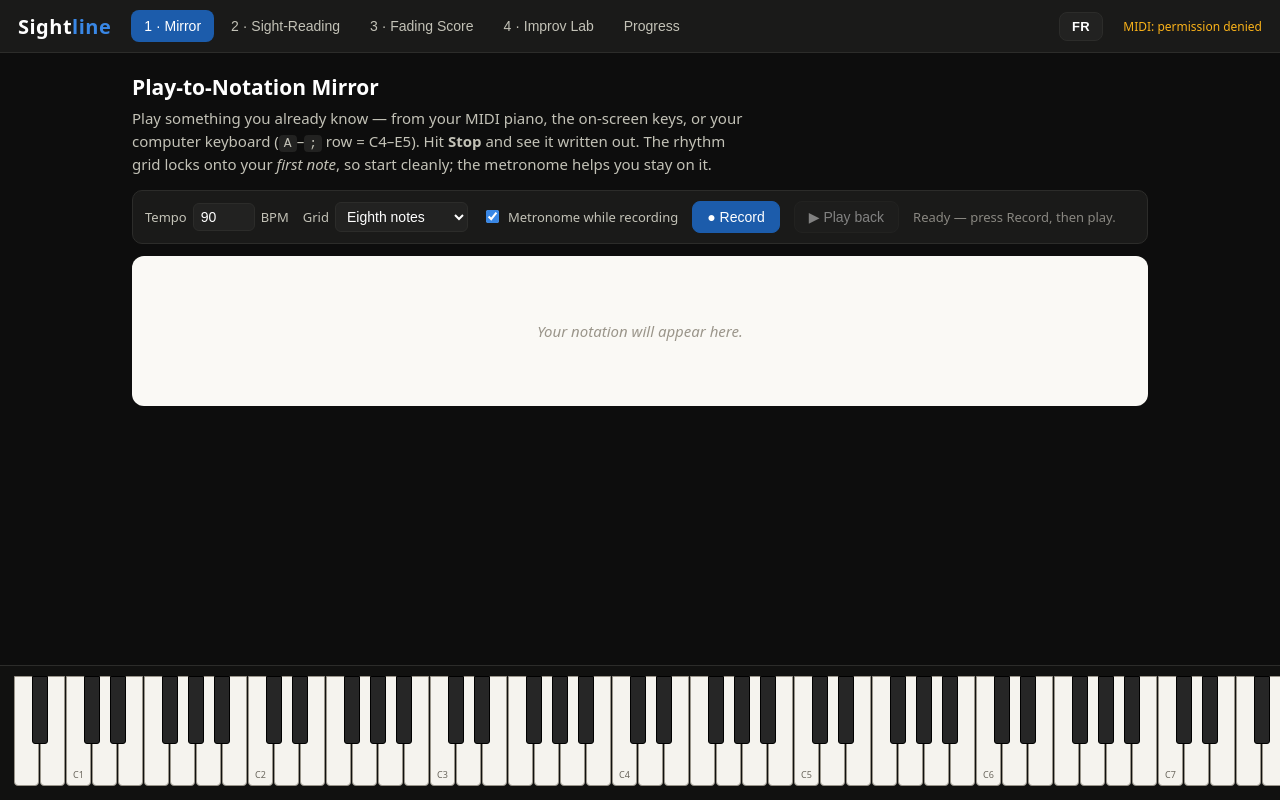
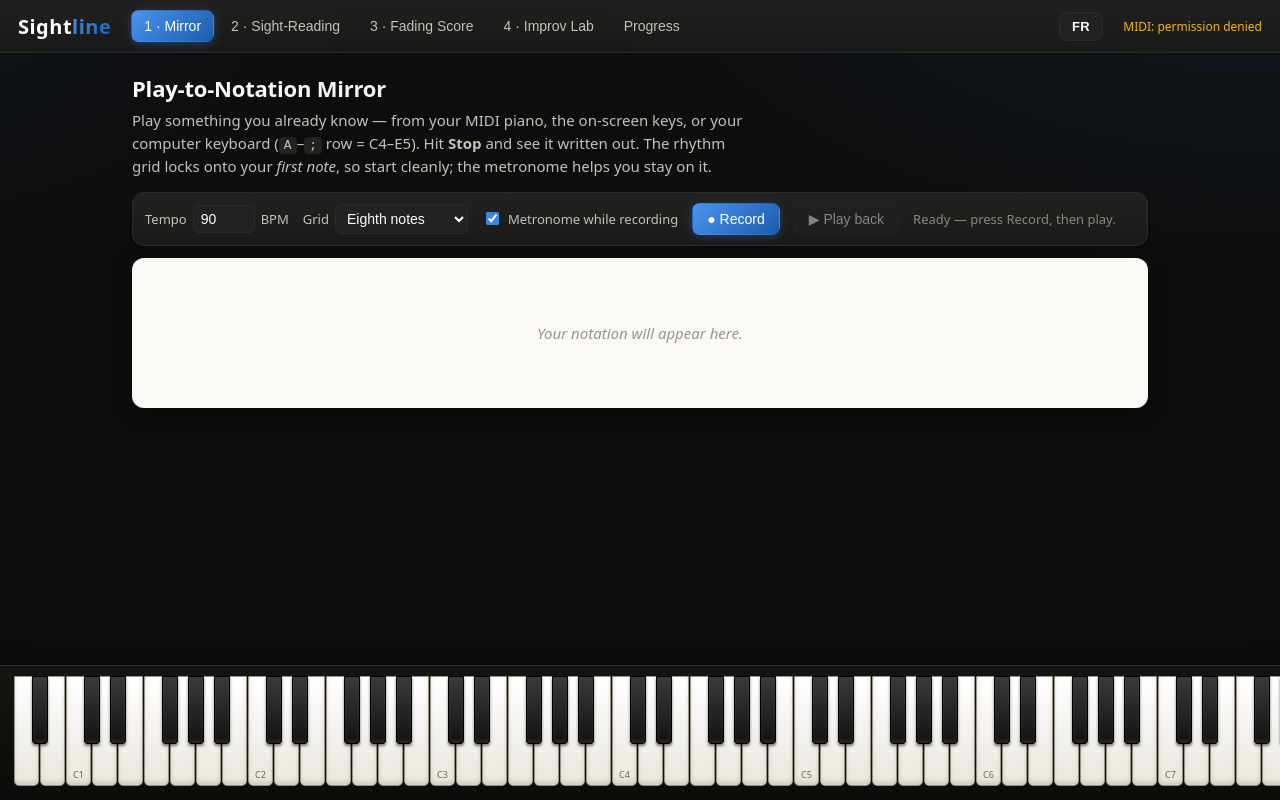
Before and after one commit to enzo405/Sightline, a website built with Vite: page index.html in a window 1280 px wide. Built offline with nearby package versions, Linux system fonts and the light colour scheme.

Commit message:
Polish UI: depth, gradients, transitions, nicer piano keys
Pure-CSS pass (no JS library, bundle unchanged): sticky blurred header,
gradient-text brand, tab/button/input transitions and focus rings, lifted
tiles/panels, pedal-friendly piano keys with gradients and shadows.

Co-Authored-By: Claude Opus 4.8 <noreply@anthropic.com>

```diff
--- a/src/style.css
+++ b/src/style.css
@@ -15,6 +15,11 @@
   --good: #0ca30c;
   --bad: #d03b3b;
   --paper: #faf9f5;
+  --radius: 12px;
+  --shadow-1: 0 1px 2px rgba(0,0,0,0.3);
+  --shadow-2: 0 6px 20px rgba(0,0,0,0.35);
+  --accent-grad: linear-gradient(135deg, #4a93ef, #1c5cab);
+  --ease: 160ms cubic-bezier(0.4, 0, 0.2, 1);
 }
 
 html, body {
@@ -23,68 +28,117 @@ html, body {
   color: var(--ink);
   font-family: system-ui, -apple-system, "Segoe UI", sans-serif;
   font-size: 15px;
+  -webkit-font-smoothing: antialiased;
+  text-rendering: optimizeLegibility;
+}
+
+body {
+  background:
+    radial-gradient(1200px 600px at 100% -10%, rgba(57,135,229,0.10), transparent 60%),
+    radial-gradient(900px 500px at -10% 0%, rgba(57,135,229,0.06), transparent 55%),
+    var(--bg);
 }
 
 #app { display: flex; flex-direction: column; height: 100vh; }
+
+/* keyboard focus ring for accessibility */
+:focus-visible { outline: 2px solid var(--accent); outline-offset: 2px; }
 
 /* ---------- header ---------- */
 .app-header {
   display: flex; align-items: center; gap: 20px;
   padding: 10px 18px;
-  background: var(--panel);
+  background: linear-gradient(180deg, rgba(34,34,33,0.92), rgba(26,26,25,0.92));
+  backdrop-filter: blur(8px);
   border-bottom: 1px solid var(--line);
+  box-shadow: var(--shadow-1);
   flex-wrap: wrap;
+  position: sticky; top: 0; z-index: 20;
 }
-.brand { font-size: 20px; font-weight: 700; letter-spacing: 0.5px; }
-.brand span { color: var(--accent); }
+.brand {
+  font-size: 20px; font-weight: 700; letter-spacing: 0.5px;
+}
+.brand span {
+  background: var(--accent-grad); -webkit-background-clip: text;
+  background-clip: text; color: transparent;
+}
 .tabs { display: flex; gap: 4px; flex: 1; flex-wrap: wrap; }
 .tab {
   background: none; border: 1px solid transparent; color: var(--ink-2);
   padding: 7px 12px; border-radius: 8px; cursor: pointer; font-size: 14px;
+  transition: background var(--ease), color var(--ease), border-color var(--ease);
 }
 .tab:hover { background: var(--panel-2); color: var(--ink); }
-.tab.active { background: var(--accent-deep); color: #fff; }
+.tab.active {
+  background: var(--accent-grad); color: #fff; border-color: transparent;
+  box-shadow: 0 2px 10px rgba(57,135,229,0.35);
+}
 .midi-status { font-size: 12px; color: var(--muted); max-width: 260px; }
 .midi-status.ok { color: var(--good); }
 .midi-status.warn { color: #fab219; }
 .lang-toggle {
   background: var(--panel-2); border: 1px solid var(--line); color: var(--ink);
   padding: 6px 12px; border-radius: 8px; cursor: pointer; font-size: 13px; font-weight: 600;
-  letter-spacing: 0.5px;
+  letter-spacing: 0.5px; transition: border-color var(--ease), color var(--ease), background var(--ease);
 }
 .lang-toggle:hover { border-color: var(--accent); color: var(--accent); }
+.lang-toggle:active { transform: translateY(1px); }
 
 /* ---------- main ---------- */
 main {
   flex: 1; overflow-y: auto; padding: 18px 22px 30px;
   max-width: 1060px; width: 100%; margin: 0 auto;
 }
-.feature-intro h2 { margin: 2px 0 6px; font-size: 21px; }
+.feature-intro h2 {
+  margin: 2px 0 6px; font-size: 22px; letter-spacing: -0.2px;
+  background: linear-gradient(90deg, #ffffff, #c3c2b7);
+  -webkit-background-clip: text; background-clip: text; color: transparent;
+}
 .feature-intro p { color: var(--ink-2); margin: 0 0 14px; line-height: 1.5; max-width: 72ch; }
 .feature-intro code { background: var(--panel-2); padding: 1px 5px; border-radius: 4px; font-size: 13px; }
 
 .toolbar {
   display: flex; align-items: center; gap: 14px; flex-wrap: wrap;
-  padding: 10px 12px; background: var(--panel); border: 1px solid var(--line);
-  border-radius: 10px; margin-bottom: 12px;
+  padding: 10px 12px;
+  background: linear-gradient(180deg, var(--panel-2), var(--panel));
+  border: 1px solid var(--line);
+  border-radius: var(--radius); margin-bottom: 12px; box-shadow: var(--shadow-1);
 }
 .toolbar label { color: var(--ink-2); font-size: 13px; display: flex; align-items: center; gap: 6px; }
 .toolbar .num { width: 62px; }
 input[type="number"], select {
   background: var(--panel-2); color: var(--ink); border: 1px solid var(--line);
   border-radius: 6px; padding: 5px 7px; font-size: 14px;
+  transition: border-color var(--ease), box-shadow var(--ease);
+}
+input[type="number"]:focus, select:focus {
+  outline: none; border-color: var(--accent);
+  box-shadow: 0 0 0 3px rgba(57,135,229,0.22);
 }
 .check input { accent-color: var(--accent); }
 
 .btn {
   background: var(--panel-2); color: var(--ink); border: 1px solid var(--line);
   border-radius: 8px; padding: 7px 14px; font-size: 14px; cursor: pointer;
+  transition: background var(--ease), border-color var(--ease), transform var(--ease), box-shadow var(--ease);
 }
 .btn:hover { border-color: var(--muted); }
-.btn.primary { background: var(--accent-deep); border-color: var(--accent-deep); }
-.btn.primary:hover { background: var(--accent); }
-.btn:disabled { opacity: 0.45; cursor: default; }
-.btn.recording { background: var(--bad); border-color: var(--bad); }
+.btn:active { transform: translateY(1px); }
+.btn.primary {
+  background: var(--accent-grad); border-color: transparent; color: #fff;
+  box-shadow: 0 2px 10px rgba(57,135,229,0.3);
+}
+.btn.primary:hover { filter: brightness(1.08); box-shadow: 0 4px 16px rgba(57,135,229,0.45); }
+.btn:disabled { opacity: 0.45; cursor: default; transform: none; box-shadow: none; }
+.btn.recording {
+  background: var(--bad); border-color: var(--bad); color: #fff;
+  box-shadow: 0 0 0 0 rgba(208,59,59,0.6); animation: pulse 1.4s infinite;
+}
+@keyframes pulse {
+  0% { box-shadow: 0 0 0 0 rgba(208,59,59,0.5); }
+  70% { box-shadow: 0 0 0 8px rgba(208,59,59,0); }
+  100% { box-shadow: 0 0 0 0 rgba(208,59,59,0); }
+}
 
 .status-text { color: var(--muted); font-size: 13px; }
 .level-badge {
@@ -95,9 +149,9 @@ input[type="number"], select {
 
 /* notation paper */
 .score-paper {
-  background: var(--paper); border-radius: 12px; padding: 14px 10px;
+  background: var(--paper); border-radius: var(--radius); padding: 14px 10px;
   overflow-x: auto; min-height: 120px;
-  box-shadow: 0 1px 0 rgba(255,255,255,0.06) inset;
+  box-shadow: var(--shadow-2);
 }
 .score-paper.empty {
   display: flex; align-items: center; justify-content: center;
@@ -114,9 +168,13 @@ input[type="number"], select {
 .result-tiles, .stat-row { display: flex; gap: 10px; flex-wrap: wrap; margin: 10px 0; }
 .result-tiles.wide { margin-bottom: 18px; }
 .tile {
-  background: var(--panel); border: 1px solid var(--line); border-radius: 10px;
+  background: linear-gradient(180deg, var(--panel-2), var(--panel));
+  border: 1px solid var(--line); border-radius: var(--radius);
   padding: 10px 16px; min-width: 120px; flex: 0 1 auto;
+  box-shadow: var(--shadow-1);
+  transition: transform var(--ease), box-shadow var(--ease), border-color var(--ease);
 }
+.tile:hover { transform: translateY(-2px); box-shadow: var(--shadow-2); border-color: var(--muted); }
 .tile-num { font-size: 26px; font-weight: 700; }
 .tile-num.good { color: #4ade80; }
 .tile-num.mid { color: #fab219; }
@@ -130,16 +188,23 @@ input[type="number"], select {
 /* ---------- improv ---------- */
 .chord-timeline { display: flex; gap: 6px; flex-wrap: wrap; margin: 4px 0 14px; }
 .chord-chip {
-  background: var(--panel); border: 1px solid var(--line); border-radius: 8px;
+  background: linear-gradient(180deg, var(--panel-2), var(--panel));
+  border: 1px solid var(--line); border-radius: 8px;
   padding: 10px 0; width: 64px; text-align: center; font-weight: 600; font-size: 15px;
-  color: var(--ink-2); cursor: pointer;
+  color: var(--ink-2); cursor: pointer; box-shadow: var(--shadow-1);
+  transition: transform var(--ease), border-color var(--ease), color var(--ease), box-shadow var(--ease);
 }
-.chord-chip.active { background: var(--accent-deep); border-color: var(--accent); color: #fff; }
+.chord-chip:hover { border-color: var(--muted); color: var(--ink); transform: translateY(-1px); }
+.chord-chip.active {
+  background: var(--accent-grad); border-color: transparent; color: #fff;
+  box-shadow: 0 2px 10px rgba(57,135,229,0.35);
+}
 .improv-grid { display: grid; grid-template-columns: 1fr 1fr; gap: 14px; }
 @media (max-width: 860px) { .improv-grid { grid-template-columns: 1fr; } }
 .panel {
-  background: var(--panel); border: 1px solid var(--line); border-radius: 12px;
-  padding: 14px 16px;
+  background: linear-gradient(180deg, var(--panel-2), var(--panel));
+  border: 1px solid var(--line); border-radius: var(--radius);
+  padding: 14px 16px; box-shadow: var(--shadow-1);
 }
 .panel h3 { margin: 0 0 8px; font-size: 15px; color: var(--ink); }
 .muted { color: var(--muted); font-size: 13px; line-height: 1.45; }
@@ -182,17 +247,27 @@ input[type="number"], select {
 .fade-dot.on { background: var(--accent); border-color: var(--accent); }
 
 /* ---------- piano ---------- */
-footer { background: #111110; border-top: 1px solid var(--line); }
+footer {
+  background: linear-gradient(180deg, #141413, #0b0b0a);
+  border-top: 1px solid var(--line);
+  box-shadow: 0 -4px 20px rgba(0,0,0,0.4);
+}
 .piano-wrap { overflow-x: auto; padding: 10px 14px 14px; }
 .piano { position: relative; height: 110px; margin: 0 auto; }
-.pkey { position: absolute; top: 0; cursor: pointer; user-select: none; touch-action: none; }
+.pkey { position: absolute; top: 0; cursor: pointer; user-select: none; touch-action: none; transition: background 60ms linear; }
 .pkey.white {
-  width: 25px; height: 110px; background: #f5f3ee; border: 1px solid #99948a;
-  border-radius: 0 0 4px 4px; z-index: 1;
+  width: 25px; height: 110px;
+  background: linear-gradient(180deg, #ffffff, #e9e6df);
+  border: 1px solid #99948a;
+  border-radius: 0 0 5px 5px; z-index: 1;
+  box-shadow: inset 0 -3px 4px rgba(0,0,0,0.12);
 }
 .pkey.black {
-  width: 16px; height: 68px; background: #262626; border: 1px solid #000;
+  width: 16px; height: 68px;
+  background: linear-gradient(180deg, #3a3a3a, #121212);
+  border: 1px solid #000;
   border-radius: 0 0 3px 3px; z-index: 2;
+  box-shadow: inset 0 -3px 3px rgba(255,255,255,0.08), 0 2px 3px rgba(0,0,0,0.5);
 }
 .pkey.white.pressed { background: #cfe3fb; }
 .pkey.black.pressed { background: #3987e5; }
```
